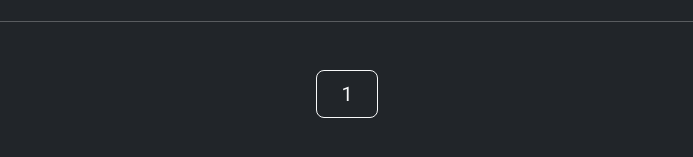
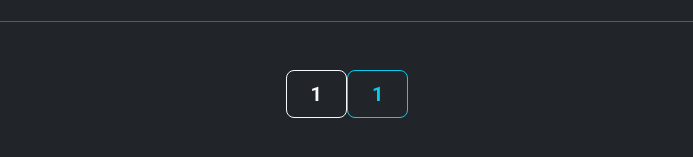
Before and after one commit to santo-ti/SANTO-TCC-IA, a React (Vite) app in the folder web/: page / in a window 1280 px wide. Shown: the part 553-710 px from the top of the page, without its empty margins (293-986 px from the left). Built offline with nearby package versions, Linux system fonts and the light colour scheme.

Commit message:
feat: Add HouseKalah component

```diff
--- a/web/src/App.tsx
+++ b/web/src/App.tsx
@@ -1,5 +1,6 @@
 import Header from './components/Header';
 import HouseButton from './components/HouseButton';
+import HouseKalah from './components/HouseKalah';
 
 function App() {
   return (
@@ -10,6 +11,7 @@ function App() {
           <div className="container text-center">
             <hr className="mb-5" />
             <HouseButton />
+            <HouseKalah />
           </div>
         </section>
       </main>
--- a/web/src/components/HouseButton/index.tsx
+++ b/web/src/components/HouseButton/index.tsx
@@ -1,6 +1,6 @@
 function HouseButton() {
   return (
-    <button type="button" className="btn btn-outline-light btn-lg text-center px-4">
+    <button type="button" className="btn btn-outline-light btn-lg text-center fw-bold px-4">
       1
     </button>
   );
--- /dev/null
+++ b/web/src/components/HouseKalah/index.tsx
@@ -0,0 +1,9 @@
+function HouseKalah() {
+  return (
+    <button type="button" className="btn btn-outline-info btn-lg text-center fw-bold px-4">
+      1
+    </button>
+  );
+}
+
+export default HouseKalah;
```
